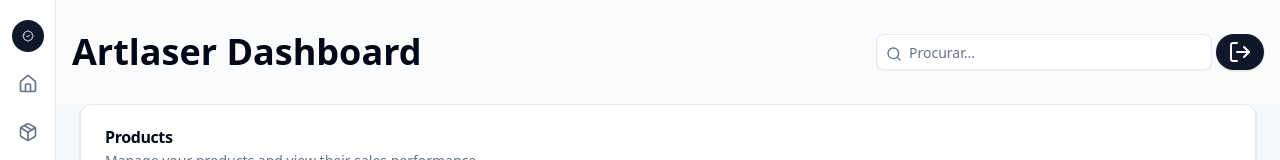
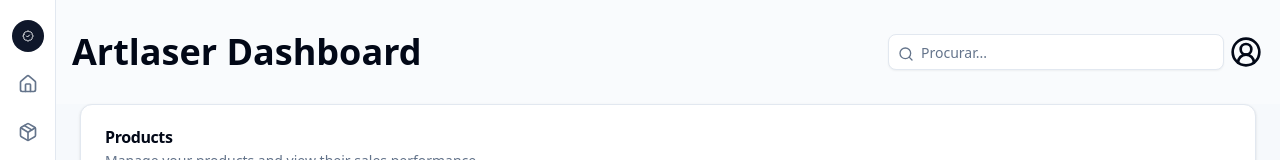
Before and after one commit to PedrOliveiraM/artlaser-next, a Next.js app: page / in a window 1280 px wide. Shown: the top 160 px of the page. Built offline with nearby package versions, Linux system fonts and the light colour scheme; no server answers; the database is empty.

Commit message:
refactor: add User component to display user dropdown menu in Header

```diff
--- /dev/null
+++ b/src/app/(dashboard)/User.tsx
@@ -0,0 +1,25 @@
+import { Button } from '@/components/ui/button'
+import {
+  DropdownMenu,
+  DropdownMenuContent,
+  DropdownMenuItem,
+  DropdownMenuTrigger,
+} from '@/components/ui/dropdown-menu'
+import { CircleUserRound } from 'lucide-react'
+
+export default function User() {
+  return (
+    <DropdownMenu>
+      <DropdownMenuTrigger asChild>
+        <Button aria-haspopup="true" size="icon" variant="ghost">
+          <CircleUserRound className="h-8 w-8" />
+          <span className="sr-only">Toggle menu</span>
+        </Button>
+      </DropdownMenuTrigger>
+      <DropdownMenuContent align="end">
+        <DropdownMenuItem>Configurações</DropdownMenuItem>
+        <DropdownMenuItem>Sair</DropdownMenuItem>
+      </DropdownMenuContent>
+    </DropdownMenu>
+  )
+}
--- a/src/components/template/Header.tsx
+++ b/src/components/template/Header.tsx
@@ -1,6 +1,6 @@
-import { Button } from '../ui/button'
+import User from '@/app/(dashboard)/User'
+import { Search } from 'lucide-react'
 import { Input } from '../ui/input'
-import { LogOutIcon, Search } from 'lucide-react'
 
 export default function Header() {
   return (
@@ -15,9 +15,7 @@ export default function Header() {
           className="w-full rounded-lg bg-background pl-8 md:w-[200px] lg:w-[336px]"
         />
       </form>
-      <Button className="rounded-full p-3">
-        <LogOutIcon />
-      </Button>
+      <User />
     </header>
   )
 }
```
